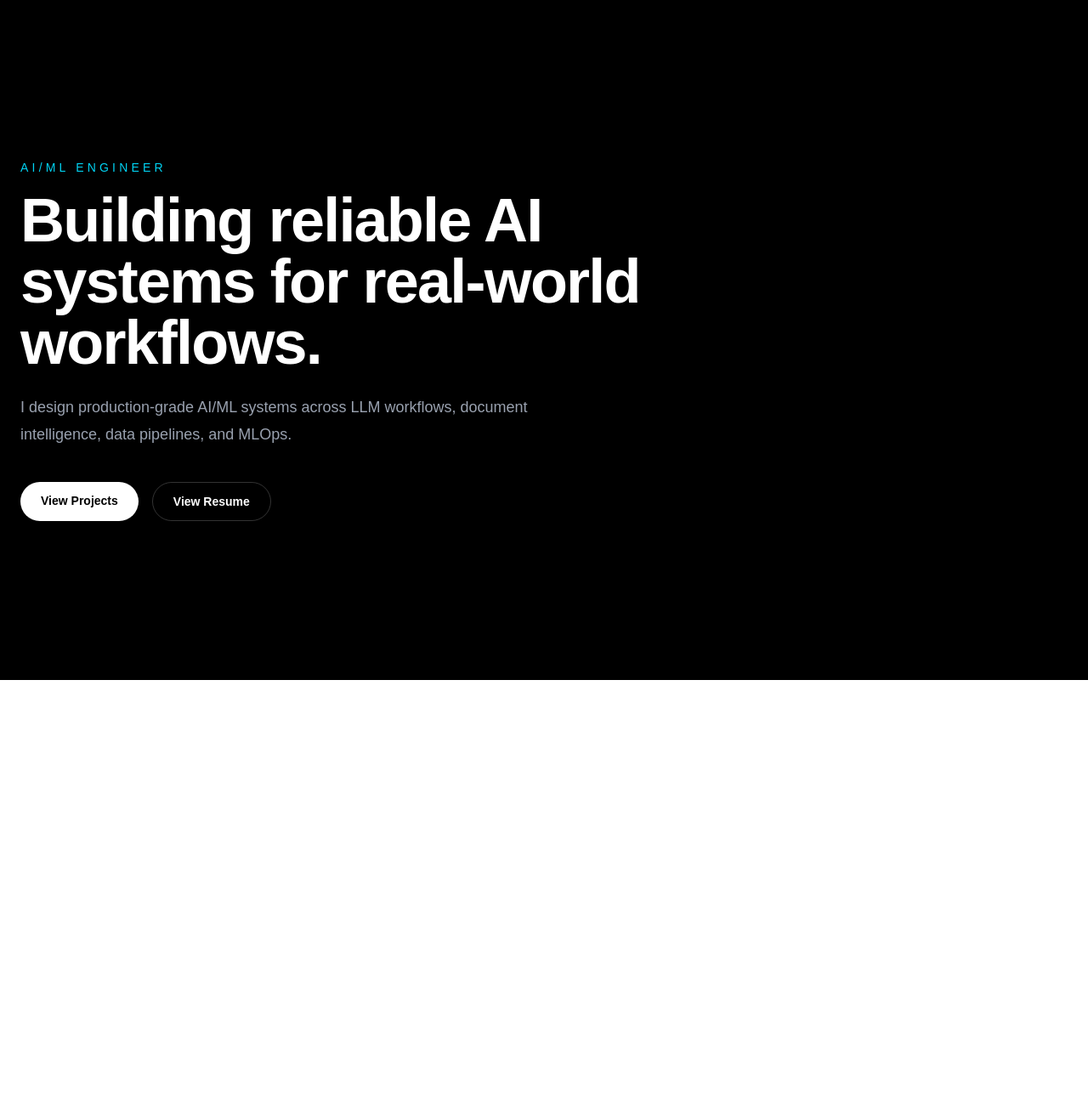
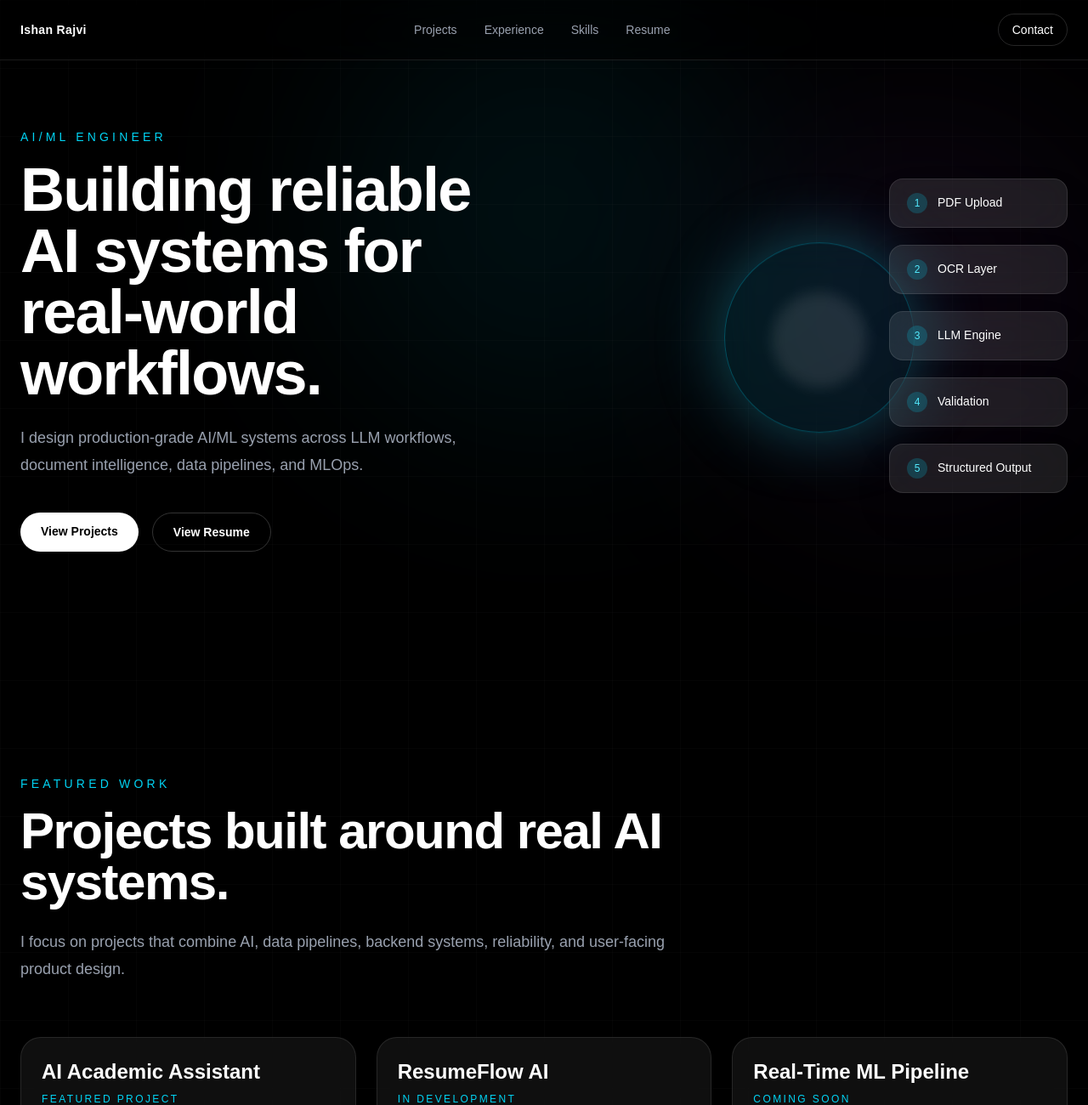
Before and after one commit to ishan1904/Ishan-Portfolio, a Next.js app: page / in a window 1280 px wide. Shown: the top 1300 px of the page at 85% size. Before the commit the page ends 800 px from the top, so only its background shows below. Built offline with nearby package versions, Linux system fonts and the light colour scheme.

Commit message:
added relative components to make the structure of pag.tsx clean, intigrated them and structured the base.

```diff
--- a/app/page.tsx
+++ b/app/page.tsx
@@ -1,38 +1,21 @@
+"use client";
+
+import { motion } from "framer-motion";
+
+import Navbar from "@/components/navbar";
+import Background from "@/components/Background";
+import Hero from "@/components/Hero";
+import Projects from "@/components/Projects";
+
 export default function Home() {
   return (
-    <main className="min-h-screen bg-black text-white">
-      <section className="mx-auto flex min-h-screen max-w-7xl items-center px-6 py-20">
-        <div className="max-w-3xl">
-          <p className="mb-4 text-sm font-medium uppercase tracking-[0.3em] text-cyan-400">
-            AI/ML Engineer
-          </p>
 
-          <h1 className="text-5xl font-bold tracking-tight md:text-7xl">
-            Building reliable AI systems for real-world workflows.
-          </h1>
+    <main className="relative min-h-screen overflow-hidden bg-black text-white">
+      <Background />
+      <Navbar />
+      <Hero />
+      <Projects/>
+    </main>
 
-          <p className="mt-6 max-w-2xl text-lg leading-8 text-gray-400">
-            I design production-grade AI/ML systems across LLM workflows,
-            document intelligence, data pipelines, and MLOps.
-          </p>
-
-          <div className="mt-10 flex flex-wrap gap-4">
-            <a
-              href="#projects"
-              className="rounded-full bg-white px-6 py-3 text-sm font-semibold text-black transition hover:bg-gray-200"
-            >
-              View Projects
-            </a>
-
-            <a
-              href="#resume"
-              className="rounded-full border border-white/20 px-6 py-3 text-sm font-semibold text-white transition hover:bg-white/10"
-            >
-              View Resume
-            </a>
-          </div>
-        </div>
-      </section>
-    </main>
   );
 }
--- /dev/null
+++ b/components/Background.tsx
@@ -0,0 +1,12 @@
+export default function Background() {
+  return (
+    <>
+      <div className="absolute left-1/2 top-0 h-[500px] w-[500px] -translate-x-1/2 rounded-full bg-cyan-500/20 blur-[120px]" />
+      <div className="absolute right-0 top-40 h-[400px] w-[400px] rounded-full bg-purple-500/20 blur-[120px]" />
+
+      <div className="absolute inset-0 bg-[linear-gradient(to_right,#ffffff0d_1px,transparent_1px),linear-gradient(to_bottom,#ffffff0d_1px,transparent_1px)] bg-[size:80px_80px]" />
+
+      <div className="absolute inset-0 bg-black/60" />
+    </>
+  );
+}
--- /dev/null
+++ b/components/Hero.tsx
@@ -0,0 +1,49 @@
+"use client";
+
+import { motion } from "framer-motion";
+import HeroVisual from "./HeroVisual";
+
+export default function Hero() {
+  return (
+    <section className="relative z-10 mx-auto grid min-h-screen max-w-7xl items-center gap-16 px-6 py-28 lg:grid-cols-2">
+      {/* Left content */}
+      <motion.div
+        initial={{ opacity: 0, y: 40 }}
+        animate={{ opacity: 1, y: 0 }}
+        transition={{ duration: 1 }}
+        className="max-w-3xl"
+      >
+        <p className="mb-4 text-sm font-medium uppercase tracking-[0.3em] text-cyan-400">
+          AI/ML Engineer
+        </p>
+
+        <h1 className="text-5xl font-bold tracking-tight md:text-7xl">
+          Building reliable AI systems for real-world workflows.
+        </h1>
+
+        <p className="mt-6 max-w-2xl text-lg leading-8 text-gray-400">
+          I design production-grade AI/ML systems across LLM workflows,
+          document intelligence, data pipelines, and MLOps.
+        </p>
+
+        <div className="mt-10 flex flex-wrap gap-4">
+          <a
+            href="#projects"
+            className="rounded-full bg-white px-6 py-3 text-sm font-semibold text-black transition hover:bg-gray-200"
+          >
+            View Projects
+          </a>
+
+          <a
+            href="#resume"
+            className="rounded-full border border-white/20 px-6 py-3 text-sm font-semibold text-white transition hover:bg-white/10"
+          >
+            View Resume
+          </a>
+        </div>
+      </motion.div>
+
+      <HeroVisual />
+    </section>
+  );
+}
--- /dev/null
+++ b/components/HeroVisual.tsx
@@ -0,0 +1,49 @@
+"use client";
+
+import { motion } from "framer-motion";
+
+const workflowNodes = [
+  "PDF Upload",
+  "OCR Layer",
+  "LLM Engine",
+  "Validation",
+  "Structured Output",
+];
+
+export default function HeroVisual() {
+  return (
+    <motion.div
+      initial={{ opacity: 0, scale: 0.92 }}
+      animate={{ opacity: 1, scale: 1 }}
+      transition={{ duration: 1, delay: 0.3 }}
+      className="relative hidden h-[520px] lg:block"
+    >
+      <motion.div
+        animate={{ y: [0, -16, 0] }}
+        transition={{ duration: 5, repeat: Infinity, ease: "easeInOut" }}
+        className="absolute left-1/2 top-1/2 h-56 w-56 -translate-x-1/2 -translate-y-1/2 rounded-full border border-cyan-400/30 bg-cyan-400/10 shadow-[0_0_80px_rgba(34,211,238,0.35)] backdrop-blur-xl"
+      />
+
+      <div className="absolute left-1/2 top-1/2 h-28 w-28 -translate-x-1/2 -translate-y-1/2 rounded-full bg-white/10 blur-sm" />
+
+      {workflowNodes.map((node, index) => (
+        <motion.div
+          key={node}
+          initial={{ opacity: 0, x: 40 }}
+          animate={{ opacity: 1, x: 0 }}
+          transition={{ duration: 0.7, delay: 0.5 + index * 0.15 }}
+          className="absolute right-0 rounded-2xl border border-white/10 bg-white/10 px-5 py-4 text-sm font-medium text-white shadow-2xl backdrop-blur-xl"
+          style={{
+            top: `${70 + index * 78}px`,
+            width: "210px",
+          }}
+        >
+          <span className="mr-3 inline-flex h-6 w-6 items-center justify-center rounded-full bg-cyan-400/20 text-xs text-cyan-300">
+            {index + 1}
+          </span>
+          {node}
+        </motion.div>
+      ))}
+    </motion.div>
+  );
+}
--- /dev/null
+++ b/components/Projects.tsx
@@ -0,0 +1,77 @@
+const projects = [
+  {
+    title: "AI Academic Assistant",
+    status: "Featured Project",
+    description:
+      "An AI-powered academic workflow system using OCR, LLM evaluation, structured grading, caching, and fallback logic.",
+    tech: ["Python", "Flask", "Gemini OCR", "Groq", "LLMs", "Caching"],
+  },
+  {
+    title: "ResumeFlow AI",
+    status: "In Development",
+    description:
+      "A planned visual resume tailoring platform that maps resumes to job descriptions and generates ATS-aware edits through a node-based workflow.",
+    tech: ["Next.js", "Node.js", "LLMs", "PDF Parsing"],
+  },
+  {
+    title: "Real-Time ML Pipeline",
+    status: "Coming Soon",
+    description:
+      "A planned streaming ML pipeline project for ingesting, processing, and serving real-time event data.",
+    tech: ["Kafka", "Spark", "Airflow", "MLflow"],
+  },
+];
+
+export default function Projects() {
+  return (
+    <section
+      id="projects"
+      className="relative z-10 mx-auto max-w-7xl px-6 py-28"
+    >
+      <div className="max-w-3xl">
+        <p className="mb-4 text-sm font-medium uppercase tracking-[0.3em] text-cyan-400">
+          Featured Work
+        </p>
+
+        <h2 className="text-4xl font-bold tracking-tight md:text-6xl">
+          Projects built around real AI systems.
+        </h2>
+
+        <p className="mt-6 text-lg leading-8 text-gray-400">
+          I focus on projects that combine AI, data pipelines, backend systems,
+          reliability, and user-facing product design.
+        </p>
+      </div>
+
+      <div className="mt-16 grid gap-6 md:grid-cols-3">
+        {projects.map((project) => (
+          <article
+            key={project.title}
+            className="rounded-3xl border border-white/10 bg-white/[0.06] p-6 backdrop-blur-xl transition hover:-translate-y-2 hover:bg-white/[0.09]"
+          >
+            <h3 className="text-2xl font-semibold">{project.title}</h3>
+
+            <p className="mt-2 text-xs uppercase tracking-[0.2em] text-cyan-400">
+              {project.status}
+            </p>
+
+            <p className="mt-4 text-sm leading-6 text-gray-400">
+              {project.description}
+            </p>
+
+            <div className="mt-6 flex flex-wrap gap-2">
+              {project.tech.map((item) => (
+                <span
+                  key={item}
+                  className="rounded-full border border-white/10 bg-white/5 px-3 py-1 text-xs text-gray-300"
+                >
+                  {item}
+                </span>
+              ))}
+            </div>
+          </article>
+        ))}
+      </div>
+    </section>
+  );
+}
--- /dev/null
+++ b/components/navbar.tsx
@@ -0,0 +1,32 @@
+const navItems = ["Projects", "Experience", "Skills", "Resume"];
+
+export default function Navbar() {
+  return (
+    <header className="fixed left-0 right-0 top-0 z-50 border-b border-white/10 bg-black/40 backdrop-blur-xl">
+      <nav className="mx-auto flex max-w-7xl items-center justify-between px-6 py-4">
+        <a href="#" className="text-sm font-semibold tracking-wide">
+          Ishan Rajvi
+        </a>
+
+        <div className="hidden items-center gap-8 md:flex">
+          {navItems.map((item) => (
+            <a
+              key={item}
+              href={`#${item.toLowerCase()}`}
+              className="text-sm text-gray-400 transition hover:text-white"
+            >
+              {item}
+            </a>
+          ))}
+        </div>
+
+        <a
+          href="#contact"
+          className="rounded-full border border-white/15 px-4 py-2 text-sm font-medium transition hover:bg-white/10"
+        >
+          Contact
+        </a>
+      </nav>
+    </header>
+  );
+}
--- a/package.json
+++ b/package.json
@@ -9,6 +9,7 @@
     "lint": "eslint"
   },
   "dependencies": {
+    "framer-motion": "^12.40.0",
     "next": "16.2.6",
     "react": "19.2.4",
     "react-dom": "19.2.4"
```
Also changed, not shown: 1 other file (tests, documents, lock files or other folders).
